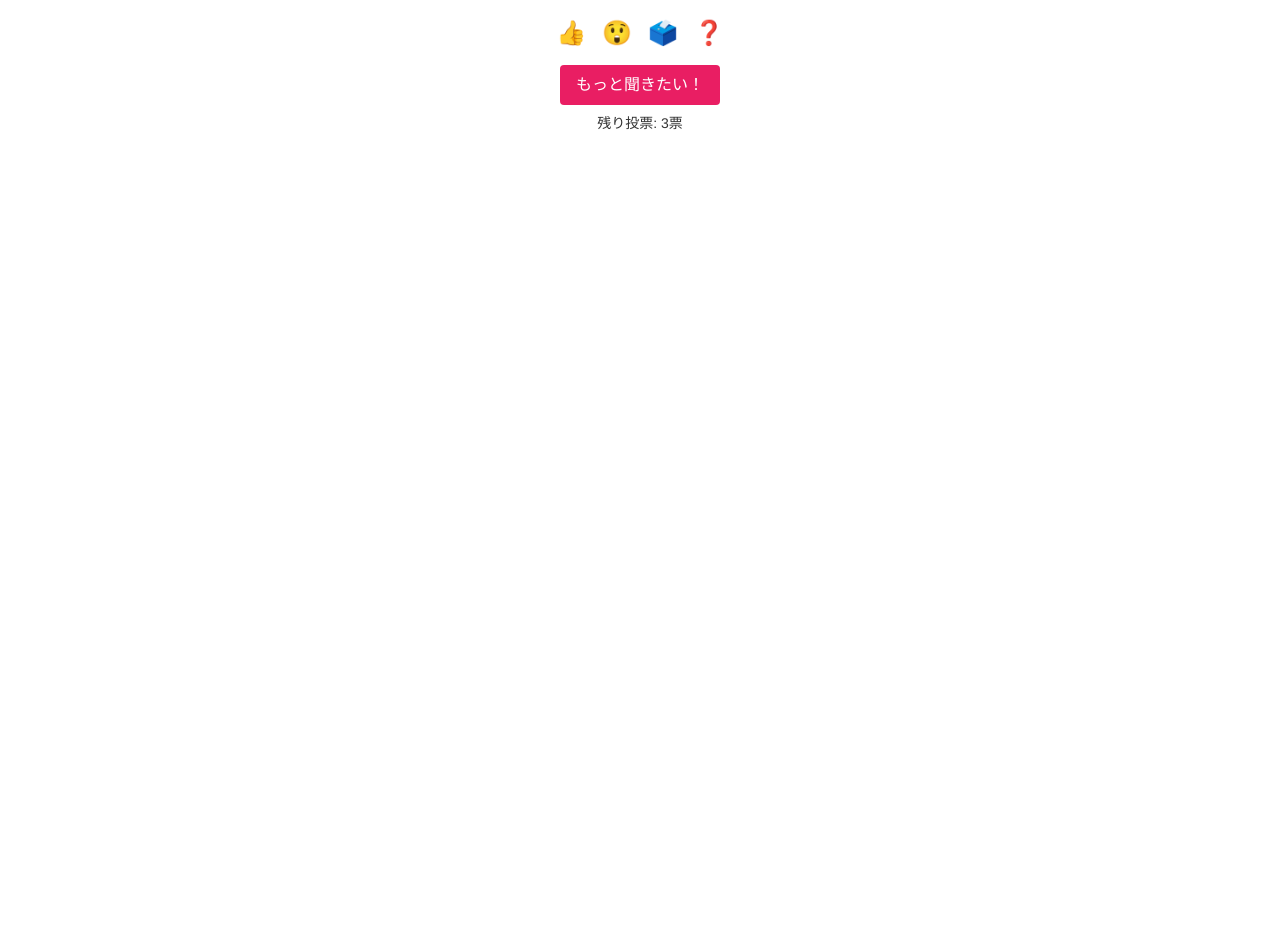
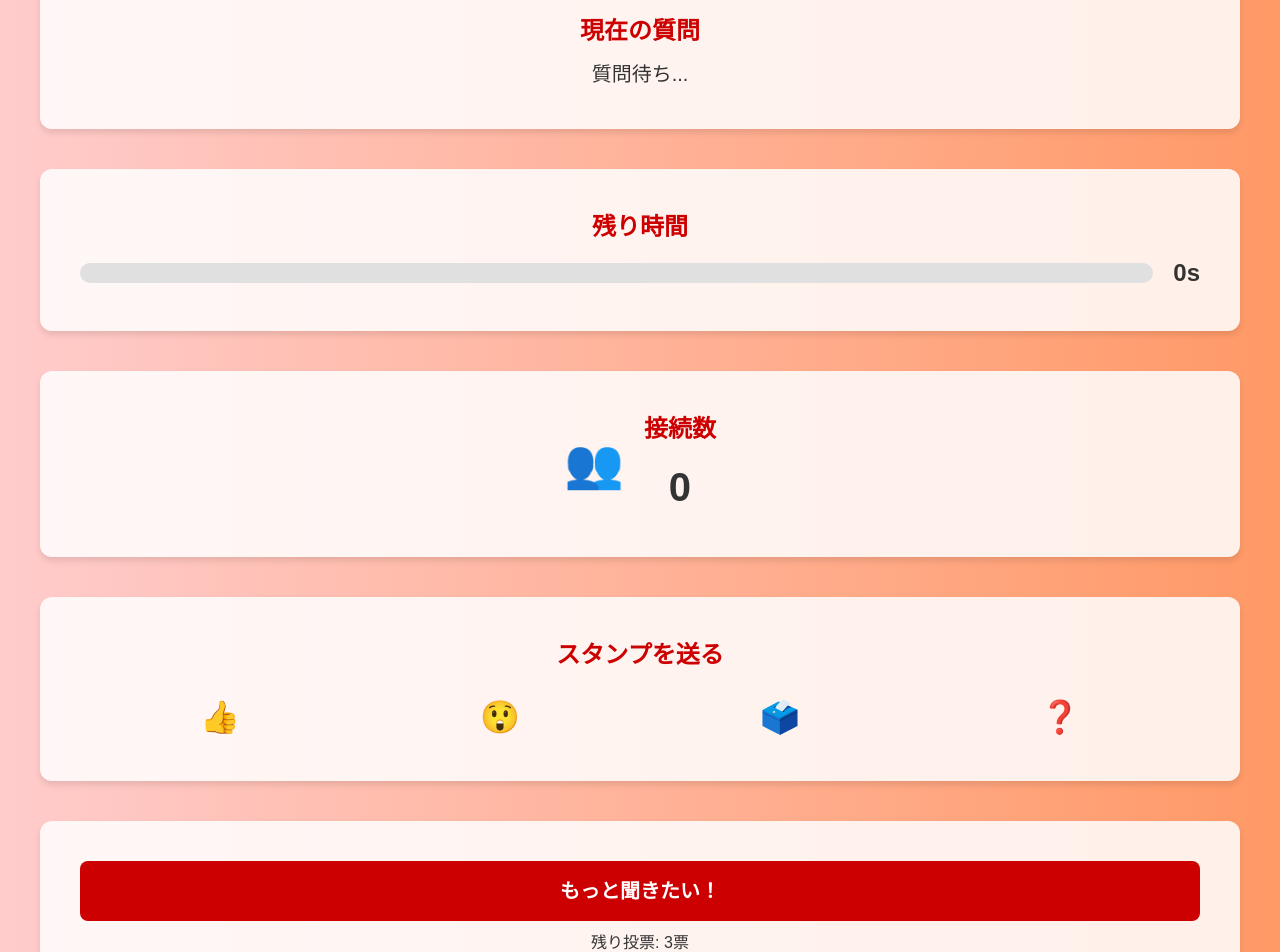
Before and after one commit to Suke-go/makersu_18, a React (Create React App) app in the folder frontend/: page /participant in a window 1280 px wide. Shown: the part 147-1099 px from the top of the page. Before the commit the page ends 800 px from the top, so only its background shows below. Built offline with nearby package versions, Linux system fonts and the light colour scheme; no server answers; the HTML template or start-up script is replaced by a standard one.

Commit message:
Update Participant.js

```diff
--- a/frontend/src/pages/Participant.js
+++ b/frontend/src/pages/Participant.js
@@ -1,73 +1,350 @@
-import React, {useEffect,useState} from 'react';
-import {socket} from '../utils/socket';
+// frontend/src/pages/Participant.js
+import React, { useEffect, useState } from 'react';
+import { socket } from '../utils/socket'; // Socket.IOクライアントのインスタンス
 
-export default function Participant(){
-  const [question,setQuestion]=useState(null);
-  const [time,setTime]=useState(0);
-  const [votes,setVotes]=useState(0);
-  const [connections,setConnections]=useState(0);
-  const [stamp,setStamp]=useState('');
-  const [voteLeft,setVoteLeft]=useState(3);
+export default function Participant() {
+  const [question, setQuestion] = useState(null);
+  const [time, setTime] = useState(0);
+  const [votes, setVotes] = useState(0);
+  const [connections, setConnections] = useState(0);
+  const [stamp, setStamp] = useState('');
+  const [voteLeft, setVoteLeft] = useState(3);
 
-  useEffect(()=>{
-    socket.on('init',(data)=>{
+  useEffect(() => {
+    // 初期データの受信
+    socket.on('init', (data) => {
       setQuestion(data.question);
       setTime(data.time);
       setVotes(data.votes);
+      setConnections(data.connections);
     });
-    socket.on('questionUpdate',(q)=>{
+
+    // 質問更新イベントのリスニング
+    socket.on('questionUpdate', (q) => {
       setQuestion(q);
-      setVoteLeft(3); // 質問変わったら投票数リセット想定(サーバで管理だがUI側も合わせる)
+      setVoteLeft(3); // 質問が変わったら投票数をリセット
     });
-    socket.on('timeUpdate',(t)=>setTime(t));
-    socket.on('voteUpdate',({votes})=>{setVotes(votes);});
-    socket.on('connectionsUpdate',(c)=>setConnections(c));
 
-    return ()=>{
+    // 残り時間更新イベントのリスニング
+    socket.on('timeUpdate', (t) => setTime(t));
+
+    // 投票数更新イベントのリスニング
+    socket.on('voteUpdate', ({ votes }) => {
+      setVotes(votes);
+    });
+
+    // 接続数更新イベントのリスニング
+    socket.on('connectionsUpdate', (c) => setConnections(c));
+
+    // クリーンアップ
+    return () => {
       socket.off('init');
       socket.off('questionUpdate');
       socket.off('timeUpdate');
       socket.off('voteUpdate');
       socket.off('connectionsUpdate');
     };
-  },[]);
+  }, []);
 
-  function sendStamp(type){
-    socket.emit('sendStamp',{type});
+  // スタンプ送信関数
+  const sendStamp = (type) => {
+    socket.emit('sendStamp', { type });
     setStamp(type);
-    setTimeout(()=>setStamp(''),1500);
-  }
+    setTimeout(() => setStamp(''), 1500);
+  };
 
-  function sendVote(){
-    if(voteLeft>0){
+  // 投票送信関数
+  const sendVote = () => {
+    if (voteLeft > 0) {
       socket.emit('sendVote');
-      setVoteLeft(voteLeft-1);
+      setVoteLeft(voteLeft - 1);
     }
-  }
+  };
+
+  // 残り時間をパーセントで計算
+  const getTimePercentage = () => {
+    const maxTime = 120; // 最大時間（秒）
+    return Math.min((time / maxTime) * 100, 100);
+  };
+
+  // スタンプ送信時のアニメーション用のスタイル
+  const stampPopupStyle = {
+    position: 'fixed',
+    top: '50%',
+    left: '50%',
+    transform: 'translate(-50%, -50%)',
+    fontSize: '4rem',
+    animation: 'bounce 1s forwards',
+    zIndex: 1000,
+    color: '#ffffff',
+  };
 
   return (
-    <div className="p-4 text-center">
-      <h1 className="text-2xl font-bold mb-4 text-accent">参加者画面</h1>
-      <div className="mb-4">
-        <div className="text-xl mb-2">{question?question.text:"質問待ち..."}</div>
-        <div className="text-lg">残り時間: {time}s</div>
-        <div className="text-sm text-gray-600">参加者数: {connections}</div>
-      </div>
-      <div className="mb-4">
-        <button onClick={()=>sendStamp('like')} className="mx-2 text-2xl">👍</button>
-        <button onClick={()=>sendStamp('wow')} className="mx-2 text-2xl">😲</button>
-        <button onClick={()=>sendStamp('agree')} className="mx-2 text-2xl">🗳️</button>
-        <button onClick={()=>sendStamp('question')} className="mx-2 text-2xl">❓</button>
-      </div>
-      <div className="mb-4">
-        <button onClick={sendVote} className="bg-accent text-white px-4 py-2 rounded">もっと聞きたい！</button>
-        <div className="text-sm mt-2">残り投票: {voteLeft}票</div>
-      </div>
+    <div style={styles.container}>
+      {/* 内部スタイルシート */}
+      <style>
+        {`
+          @keyframes bounce {
+            0% {
+              transform: translate(-50%, -50%) scale(1);
+              opacity: 1;
+            }
+            50% {
+              transform: translate(-50%, -60%) scale(1.5);
+              opacity: 0.8;
+            }
+            100% {
+              transform: translate(-50%, -50%) scale(1);
+              opacity: 0;
+            }
+          }
+
+          @media (min-width: 768px) {
+            .main-content {
+              grid-template-columns: 1fr 1fr;
+            }
+          }
+        `}
+      </style>
+
+      {/* ヘッダー */}
+      <header style={styles.header}>
+        <h1 style={styles.title}>参加者画面</h1>
+      </header>
+
+      {/* メインコンテンツ */}
+      <main className="main-content" style={styles.main}>
+        {/* 現在の質問 */}
+        <div style={styles.card}>
+          <h2 style={styles.cardTitle}>現在の質問</h2>
+          <p style={styles.cardContent}>{question ? question.text : "質問待ち..."}</p>
+        </div>
+
+        {/* 残り時間 */}
+        <div style={styles.card}>
+          <h2 style={styles.cardTitle}>残り時間</h2>
+          <div style={styles.timerContainer}>
+            <div style={styles.timerBar}>
+              <div
+                style={{ ...styles.timerProgress, width: `${getTimePercentage()}%` }}
+              ></div>
+            </div>
+            <span style={styles.timerText}>{time}s</span>
+          </div>
+        </div>
+
+        {/* 接続数 */}
+        <div style={styles.card}>
+          <div style={styles.connectionSection}>
+            <span style={styles.iconUsers} role="img" aria-label="ユーザー">👥</span>
+            <div style={styles.connectionInfo}>
+              <h3 style={styles.infoTitle}>接続数</h3>
+              <p style={styles.infoCount}>{connections}</p>
+            </div>
+          </div>
+        </div>
+
+        {/* スタンプボタン */}
+        <div style={styles.card}>
+          <h2 style={styles.cardTitle}>スタンプを送る</h2>
+          <div style={styles.stampButtons}>
+            <button
+              onClick={() => sendStamp('like')}
+              style={styles.stampButton}
+              aria-label="いいね"
+            >
+              👍
+            </button>
+            <button
+              onClick={() => sendStamp('wow')}
+              style={styles.stampButton}
+              aria-label="驚き"
+            >
+              😲
+            </button>
+            <button
+              onClick={() => sendStamp('agree')}
+              style={styles.stampButton}
+              aria-label="同意"
+            >
+              🗳️
+            </button>
+            <button
+              onClick={() => sendStamp('question')}
+              style={styles.stampButton}
+              aria-label="質問"
+            >
+              ❓
+            </button>
+          </div>
+        </div>
+
+        {/* 投票ボタン */}
+        <div style={styles.card}>
+          <button
+            onClick={sendVote}
+            style={{
+              ...styles.voteButton,
+              backgroundColor: voteLeft > 0 ? '#cc0000' : '#e0e0e0',
+              cursor: voteLeft > 0 ? 'pointer' : 'not-allowed',
+            }}
+            disabled={voteLeft === 0}
+          >
+            もっと聞きたい！
+          </button>
+          <div style={styles.voteLeft}>残り投票: {voteLeft}票</div>
+        </div>
+      </main>
+
+      {/* フッター */}
+      <footer style={styles.footer}>
+        <p>&copy; {new Date().getFullYear()} プレゼンターシステム. All rights reserved.</p>
+      </footer>
+
+      {/* スタンプ表示 */}
       {stamp && (
-        <div className="fixed top-1/2 left-1/2 text-5xl animate-bounce">
-          {stamp==='like'?'👍': stamp==='wow'?'😲': stamp==='agree'?'🗳️':'❓'}
+        <div style={stampPopupStyle}>
+          {stamp === 'like' ? '👍' : stamp === 'wow' ? '😲' : stamp === 'agree' ? '🗳️' : '❓'}
         </div>
       )}
     </div>
   );
 }
+
+// インラインスタイルの定義
+const styles = {
+  container: {
+    minHeight: '100vh',
+    background: 'linear-gradient(to right, #ffcccc, #ff9966)',
+    display: 'flex',
+    flexDirection: 'column',
+    alignItems: 'center',
+    padding: '20px',
+    boxSizing: 'border-box',
+    fontFamily: 'Arial, sans-serif',
+  },
+  header: {
+    width: '100%',
+    maxWidth: '1200px',
+    marginBottom: '40px',
+    textAlign: 'center',
+  },
+  title: {
+    fontSize: '2.5rem',
+    fontWeight: '800',
+    color: '#ffffff',
+    textShadow: '2px 2px 4px rgba(0,0,0,0.3)',
+  },
+  main: {
+    width: '100%',
+    maxWidth: '1200px',
+    display: 'grid',
+    gridTemplateColumns: '1fr',
+    gap: '40px',
+  },
+  card: {
+    background: 'rgba(255, 255, 255, 0.85)',
+    boxShadow: '0 4px 6px rgba(0, 0, 0, 0.1)',
+    borderRadius: '12px',
+    padding: '40px',
+    boxSizing: 'border-box',
+  },
+  cardTitle: {
+    fontSize: '1.5rem',
+    fontWeight: '700',
+    color: '#cc0000',
+    marginBottom: '10px',
+    textAlign: 'center',
+  },
+  cardContent: {
+    fontSize: '1.25rem',
+    color: '#333333',
+    textAlign: 'center',
+  },
+  timerContainer: {
+    display: 'flex',
+    alignItems: 'center',
+    justifyContent: 'center',
+  },
+  timerBar: {
+    flex: 1,
+    background: '#e0e0e0',
+    borderRadius: '20px',
+    height: '20px',
+    marginRight: '20px',
+    overflow: 'hidden',
+  },
+  timerProgress: {
+    background: '#ff8000',
+    height: '100%',
+    borderRadius: '20px 0 0 20px',
+    transition: 'width 0.5s ease-in-out',
+  },
+  timerText: {
+    fontSize: '1.5rem',
+    fontWeight: 'bold',
+    color: '#333333',
+  },
+  connectionSection: {
+    display: 'flex',
+    alignItems: 'center',
+    justifyContent: 'center',
+  },
+  iconUsers: {
+    fontSize: '3rem',
+    color: '#ff8000',
+    marginRight: '20px',
+  },
+  connectionInfo: {
+    textAlign: 'center',
+  },
+  infoTitle: {
+    fontSize: '1.5rem',
+    fontWeight: '700',
+    color: '#cc0000',
+    marginBottom: '10px',
+  },
+  infoCount: {
+    fontSize: '2.5rem',
+    fontWeight: 'bold',
+    color: '#333333',
+  },
+  stampSection: {
+    textAlign: 'center',
+  },
+  stampButtons: {
+    display: 'flex',
+    justifyContent: 'space-around',
+    marginTop: '20px',
+  },
+  stampButton: {
+    fontSize: '2rem',
+    background: 'none',
+    border: 'none',
+    cursor: 'pointer',
+    transition: 'transform 0.2s, color 0.2s',
+  },
+  voteButton: {
+    width: '100%',
+    padding: '15px 0',
+    borderRadius: '8px',
+    color: '#ffffff',
+    fontWeight: 'bold',
+    fontSize: '1.25rem',
+    transition: 'background-color 0.3s, cursor 0.3s',
+  },
+  voteLeft: {
+    marginTop: '10px',
+    fontSize: '1rem',
+    color: '#333333',
+    textAlign: 'center',
+  },
+  footer: {
+    width: '100%',
+    maxWidth: '1200px',
+    marginTop: '60px',
+    textAlign: 'center',
+    color: '#666666',
+    fontSize: '1rem',
+  },
+};
```
